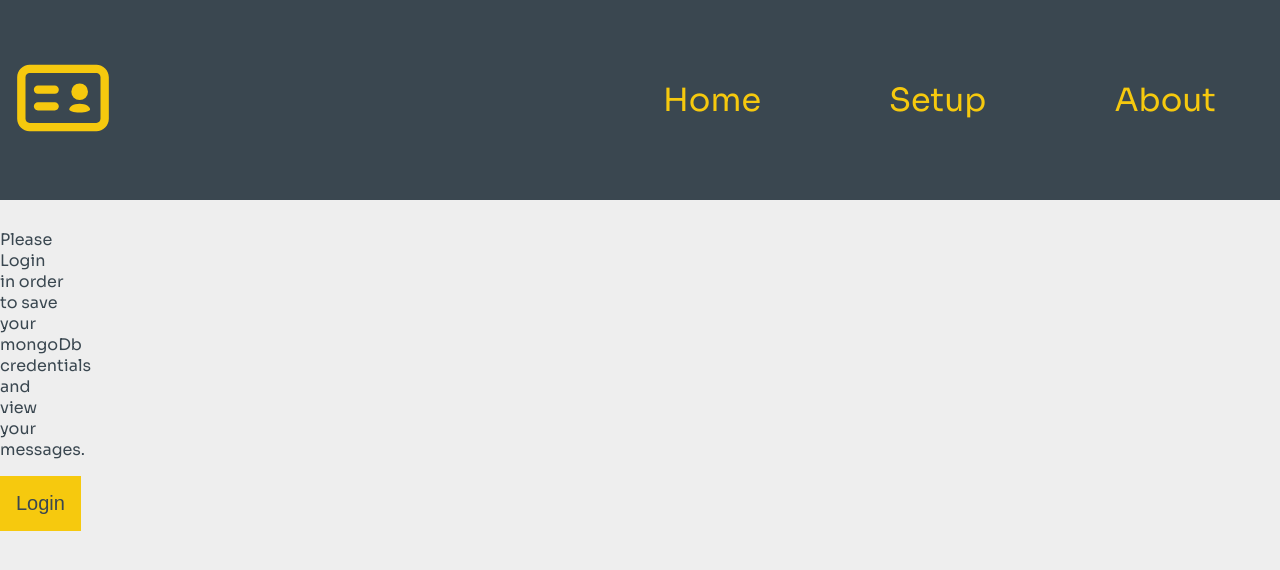
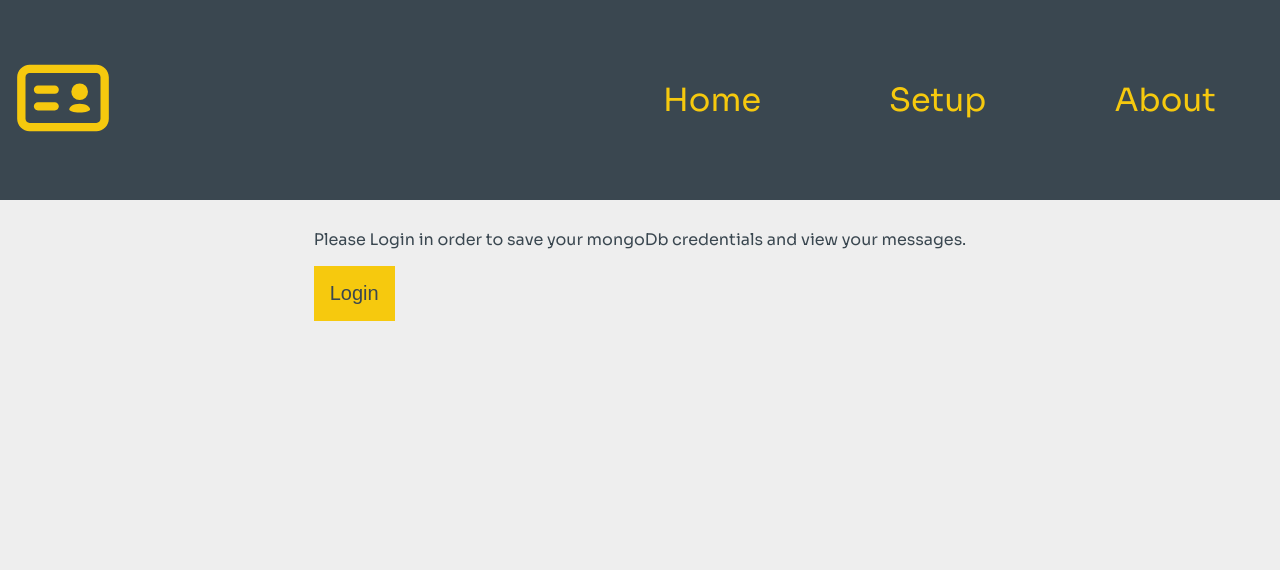
Before and after one commit to tBaronDar/wax-tablet-dashboard, a Next.js app: page /setup in a window 1280 px wide. Shown: the top 570 px of the page. Built offline with nearby package versions, Linux system fonts and the light colour scheme; no server answers.

Commit message:
quick fix, css corrections

```diff
--- a/app/setup/page.tsx
+++ b/app/setup/page.tsx
@@ -1,6 +1,6 @@
 import { auth } from "@/auth";
+import SetupControls from "@/components/setup-form/setup-controls";
 import UserDataEditor from "@/components/setup-form/user-data-editor";
-import { loginHandler } from "@/lib/actions";
 import { readUserData } from "@/lib/config-editor";
 
 async function SetupPage() {
@@ -19,15 +19,7 @@ async function SetupPage() {
 
 	return (
 		<main>
-			{!session && (
-				<form action={loginHandler}>
-					<p>
-						Please Login in order to save your mongoDb credentials and view your
-						messages.
-					</p>
-					<button type="submit">Login</button>
-				</form>
-			)}
+			{!session && <SetupControls />}
 			{session && (
 				<UserDataEditor
 					nameInput={session.user.name}
--- /dev/null
+++ b/components/setup-form/setup-controls.module.css
@@ -0,0 +1,7 @@
+.master {
+	grid-column: 2;
+	display: flex;
+	flex-direction: column;
+	align-items: center;
+	justify-content: center;
+}
--- /dev/null
+++ b/components/setup-form/setup-controls.tsx
@@ -0,0 +1,20 @@
+import React from "react";
+import { loginHandler } from "@/lib/actions";
+
+import classes from "./setup-controls.module.css";
+
+function SetupControls() {
+	return (
+		<div className={classes.master}>
+			<form action={loginHandler}>
+				<p>
+					Please Login in order to save your mongoDb credentials and view your
+					messages.
+				</p>
+				<button type="submit">Login</button>
+			</form>
+		</div>
+	);
+}
+
+export default SetupControls;
```
